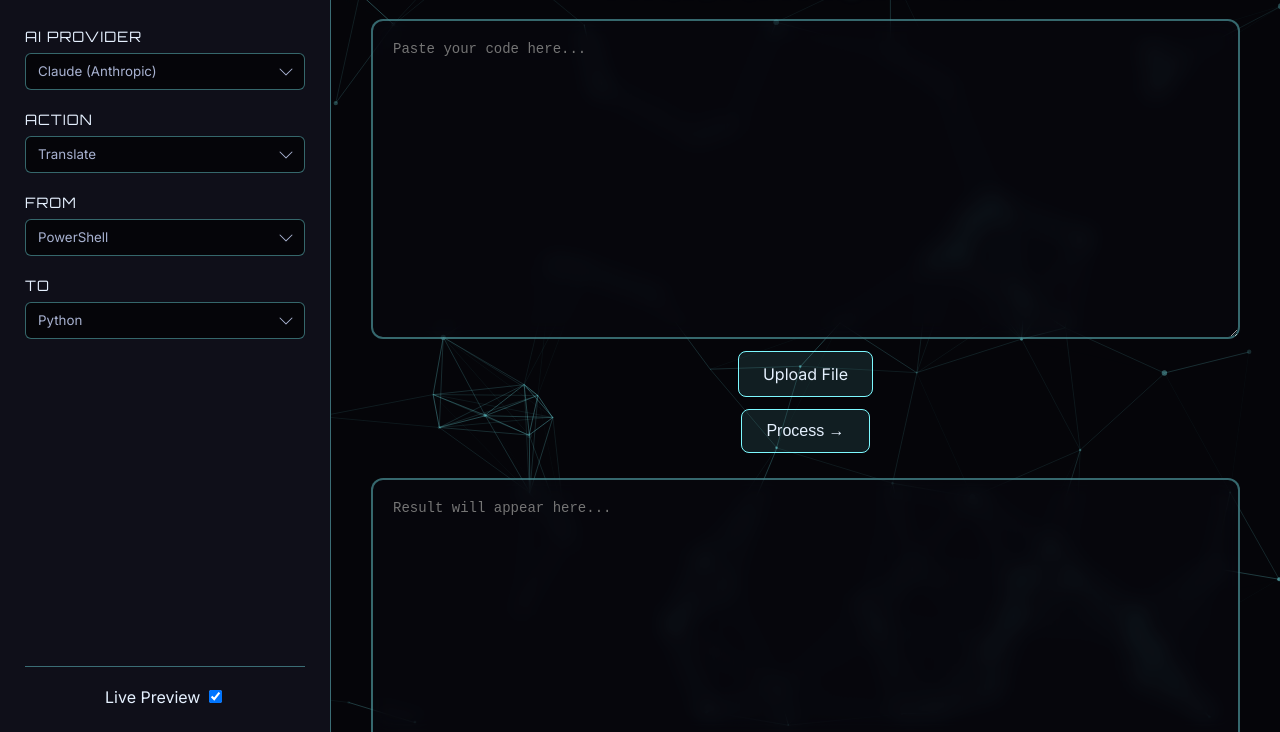
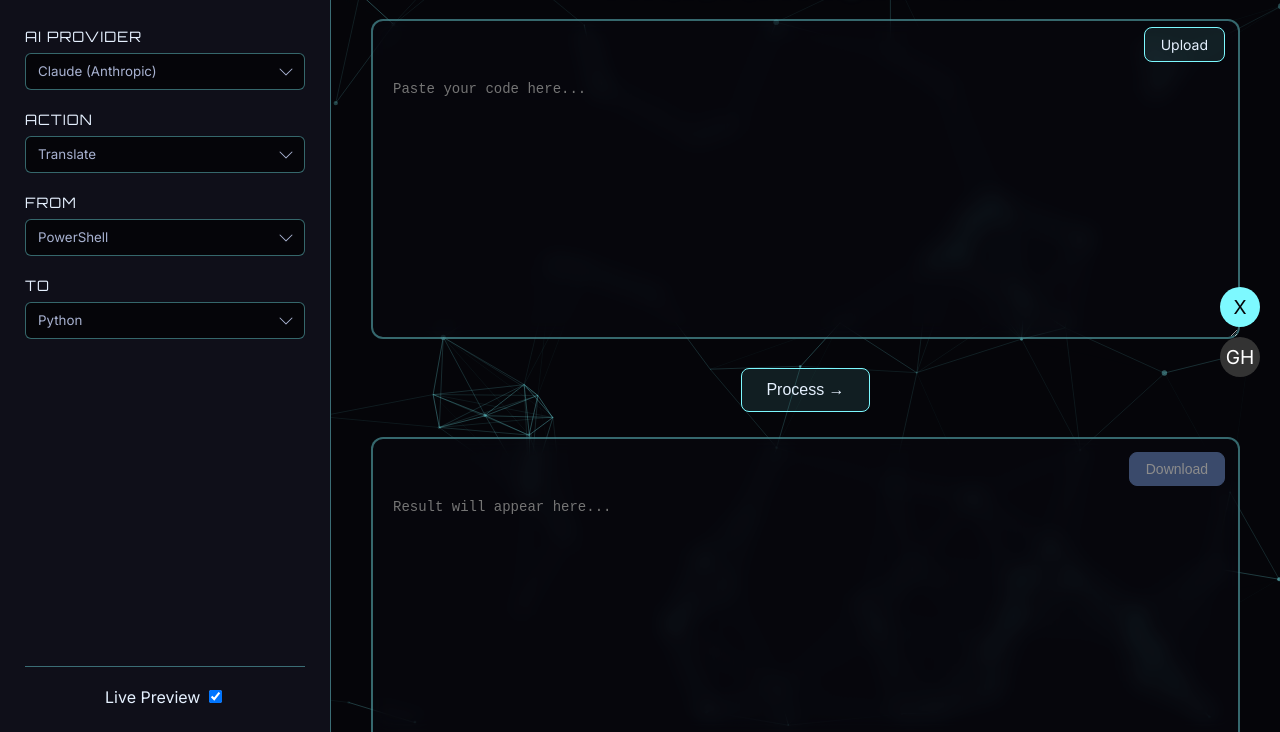
Before and after one commit to ITNinjaGuru/powershell-translator, a website: page index.html in a window 1280 px wide. Shown: the part 68-800 px from the top of the page. Drawn offline with nearby package versions, Linux system fonts and the light colour scheme.

Commit message:
restyling the buttons

```diff
--- a/index.html
+++ b/index.html
@@ -26,14 +26,12 @@
                 <h1>PoSh to Py</h1>
             </div>
             <div class="controls-container">
-                <!-- AI Provider Dropdown -->
                 <div class="control-group">
                     <label for="ai-provider-select">AI Provider</label>
                     <select id="ai-provider-select">
                         <option value="grok">Grok (xAI)</option>
                         <option value="gemini">Gemini (Google)</option>
                         <option value="chatgpt">ChatGPT (OpenAI)</option>
-                        <!-- NEW: Added Claude -->
                         <option value="claude" selected>Claude (Anthropic)</option>
                     </select>
                 </div>
@@ -81,8 +79,9 @@
             <div class="container">
                 <div class="editor-group">
                     <textarea id="code-input" placeholder="Paste your code here..."></textarea>
+                    <!-- Button is now inside the editor group -->
                     <div class="upload-section">
-                        <label for="ps-upload" class="upload-label">Upload File</label>
+                        <label for="ps-upload" class="upload-label">Upload</label>
                         <input type="file" id="ps-upload" hidden>
                     </div>
                 </div>
@@ -91,8 +90,9 @@
 
                 <div class="editor-group">
                     <textarea id="py-output" placeholder="Result will appear here..." readonly></textarea>
+                    <!-- Button is now inside the editor group -->
                     <div class="download-section">
-                        <button id="download-btn" disabled>Download File</button>
+                        <button id="download-btn" disabled>Download</button>
                     </div>
                 </div>
             </div>
@@ -103,6 +103,11 @@
     <div class="loading-spinner" id="loading-spinner" style="display: none;">
         <div class="spinner"></div>
     </div>
+    <div class="notification" id="notification"></div>
+    <aside class="social-bar">
+        <a href="#" class="social-icon x-icon" title="Share on X">X</a>
+        <a href="#" class="social-icon github-icon" title="Share on GitHub">GH</a>
+    </aside>
 
     <!-- Scripts -->
     <script src="https://cdn.jsdelivr.net/npm/particles.js@2.0.0/particles.min.js"></script>
--- a/style.css
+++ b/style.css
@@ -136,15 +136,14 @@ body {
     display: flex;
     flex-direction: column;
     align-items: center;
-    gap: 15px; /* Adjusted gap */
+    gap: 15px;
     width: 100%;
     max-width: 1400px;
 }
 
+/* --- UPDATED: Editor Group --- */
 .editor-group {
-    display: flex;
-    flex-direction: column;
-    align-items: center;
+    position: relative; /* This is crucial for the floating button */
     width: 100%;
 }
 
@@ -153,10 +152,11 @@ textarea {
     height: 40vh;
     min-height: 200px;
     padding: 20px;
+    padding-top: 60px; /* Add space at the top for the button */
     font-size: 14px;
     font-family: 'Courier New', Courier, monospace;
     color: var(--text-primary);
-    resize: both; /* Allow full resizing */
+    resize: both;
     border-radius: 12px;
     border: 2px solid var(--glass-border);
     background: rgba(5, 5, 9, 0.8);
@@ -178,13 +178,20 @@ textarea:focus, textarea:hover {
     box-shadow: 0 0 20px rgba(125, 249, 255, 0.6), 0 0 30px rgba(125, 249, 255, 0.3);
 }
 
-/* --- UPDATED BUTTONS --- */
+/* --- UPDATED: Floating Buttons --- */
+.upload-section, .download-section {
+    position: absolute;
+    top: 15px;
+    right: 15px;
+    padding: 0; /* Remove old padding */
+    z-index: 10;
+}
+
 button, .upload-label {
-    padding: 12px 24px;
-    font-size: 16px;
-    font-weight: 500;
+    padding: 8px 16px; /* Smaller padding for a sleeker look */
+    font-size: 14px;
     color: var(--text-secondary);
-    background-color: rgba(125, 249, 255, 0.1); /* Low opacity background */
+    background-color: rgba(125, 249, 255, 0.1);
     border: 1px solid var(--primary-accent);
     border-radius: 8px;
     cursor: pointer;
@@ -192,14 +199,18 @@ button, .upload-label {
 }
 
 button:hover, .upload-label:hover {
-    background-color: rgba(125, 249, 255, 0.3); /* Higher opacity on hover */
+    background-color: rgba(125, 249, 255, 0.3);
     color: #fff;
     transform: translateY(-3px);
     box-shadow: 0 0 15px rgba(125, 249, 255, 0.5);
 }
 
 #translate-btn {
-    margin: 10px 0; /* Vertical spacing for the process button */
+    margin: 10px 0;
+    /* Reset floating styles for the main process button */
+    position: static;
+    padding: 12px 24px;
+    font-size: 16px;
 }
 
 button:disabled {
@@ -209,10 +220,6 @@ button:disabled {
     cursor: not-allowed;
     transform: none;
     box-shadow: none;
-}
-
-.upload-section, .download-section {
-    padding-top: 25px;
 }
 
 .toggle-section {
```
